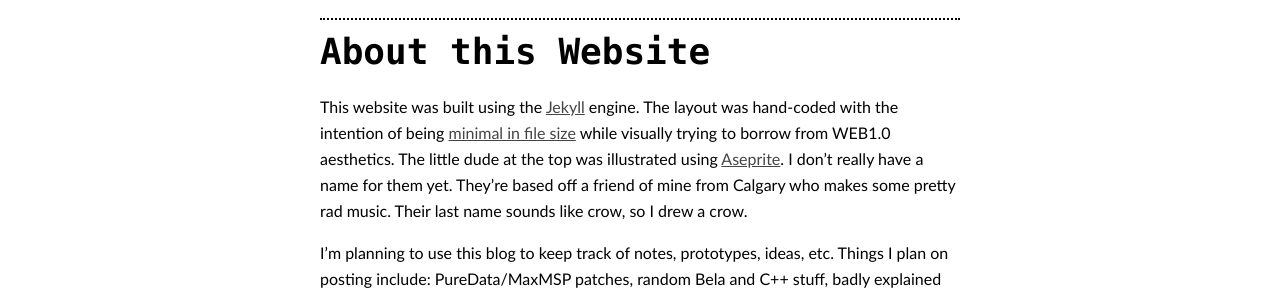
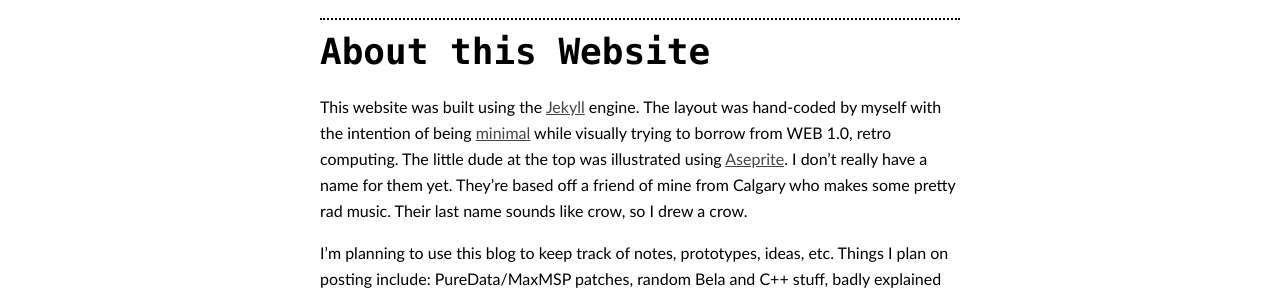
Before and after one commit to cheesoup/GRPH, a Jekyll site: the page built from about.md, in a window 1280 px wide. Shown: the part 537-828 px from the top of the page. Built offline with Jekyll 4.4.1, drawn with Linux system fonts in a browser that asks for light colours.

Commit message:
I need to stop pt 5

```diff
--- a/about.md
+++ b/about.md
@@ -20,7 +20,7 @@
 
 # About this Website
 
-This website was built using the [Jekyll](https://jekyllrb.com/) engine. The layout was hand-coded with the intention of being [minimal in file size](https://tools.pingdom.com/#5f49ba1d42400000) while visually trying to borrow from WEB1.0 aesthetics. The little dude at the top was illustrated using [Aseprite](https://www.aseprite.org/). I don't really have a name for them yet. They're based off a friend of mine from Calgary who makes some pretty rad music. Their last name sounds like crow, so I drew a crow.
+This website was built using the [Jekyll](https://jekyllrb.com/) engine. The layout was hand-coded by myself with the intention of being [minimal](https://tools.pingdom.com/#5f51c41051400000) while visually trying to borrow from WEB 1.0, retro computing. The little dude at the top was illustrated using [Aseprite](https://www.aseprite.org/). I don't really have a name for them yet. They're based off a friend of mine from Calgary who makes some pretty rad music. Their last name sounds like crow, so I drew a crow.
 
 I'm planning to use this blog to keep track of notes, prototypes, ideas, etc. Things I plan on posting include: PureData/MaxMSP patches, random Bela and C++ stuff, badly explained DSP math, and just general nonsense about design, sound, and music. Maybe I'll post some p5.js or processing stuff if it's relevant too.
 
```
Also changed, not shown: 9 other files.
